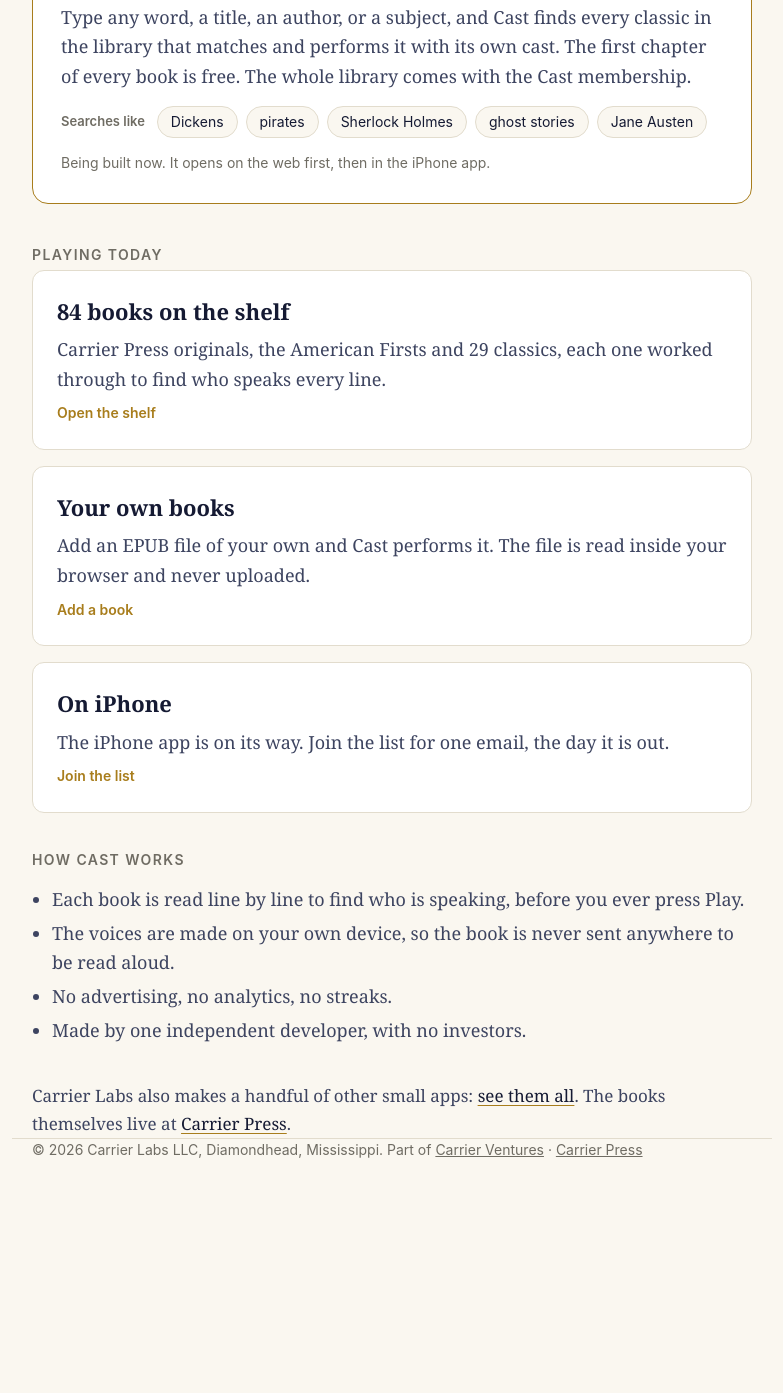
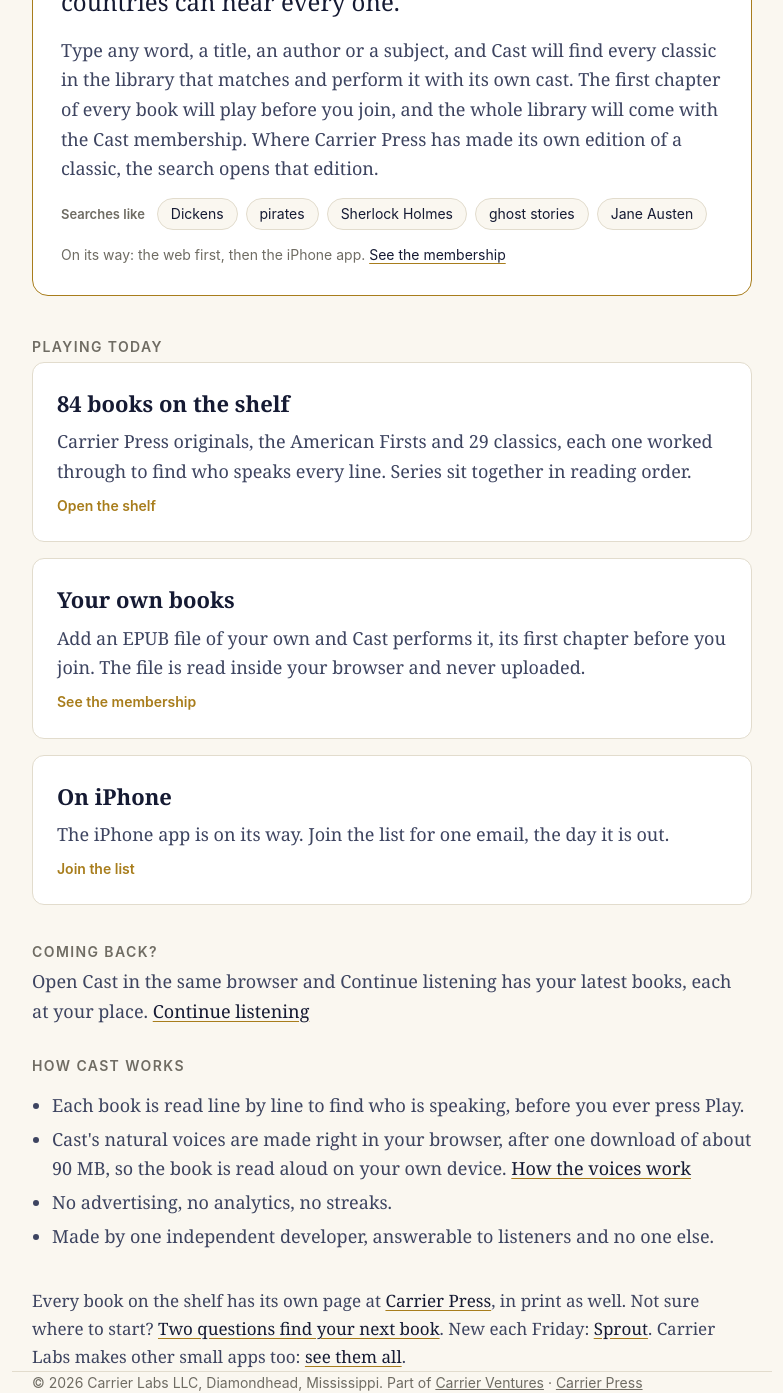
Before and after one commit to carrster43/carrierlabs-site, a plain HTML site: page index.html in a window 1280 px wide. Shown: the part 631-2024 px from the top of the page, without its empty margins (248-1031 px from the left). Before the commit the page ends 1791 px from the top, so only its background shows below. Drawn offline with Linux system fonts and the light colour scheme.

Commit message:
carrierlabs.org: Open Cast opens Cast, openings before you buy, threads onward
The hero's Open Cast now goes to the player, where every opening plays with
no key; the second button names where it goes. The Cast Library reads as on
its way, with 175 countries stated as the selection rule. Each card lands
where its label says, a Coming back line for returning listeners, the voices
line matches the privacy page, and the closing line threads to the book
pages, the reader picker, Sprout and the other apps. (Author approved
proposal 2026-11-21.)

Co-Authored-By: Claude Opus 5.5 <noreply@anthropic.com>
Claude-Session: b0e4ebbd-2fcf-4ee3-97b2-ab0d97e98d21

```diff
--- a/index.html
+++ b/index.html
@@ -1,7 +1,7 @@
 <!doctype html>
 <html lang="en"><head><meta charset="utf-8"><meta name="viewport" content="width=device-width,initial-scale=1">
-<title>Cast by Carrier Labs: Books Performed, a Voice for Each Character</title><meta name="description" content="Cast performs a book with a narrator and a voice for each character, made on your own device. Next: a library of classics you can search by any word.">
-<link rel="canonical" href="https://carrierlabs.org/"><meta property="og:title" content="Cast by Carrier Labs: Books Performed, a Voice for Each Character"><meta property="og:description" content="Cast performs a book with a narrator and a voice for each character, made on your own device. Next: a library of classics you can search by any word.">
+<title>Cast by Carrier Labs: Books Performed, a Voice for Each Character</title><meta name="description" content="Cast performs a book with a narrator and a voice for each character, made on your device. Coming next: the Cast Library, classics you search by any word.">
+<link rel="canonical" href="https://carrierlabs.org/"><meta property="og:title" content="Cast by Carrier Labs: Books Performed, a Voice for Each Character"><meta property="og:description" content="Cast performs a book with a narrator and a voice for each character, made on your device. Coming next: the Cast Library, classics you search by any word.">
 <meta property="og:url" content="https://carrierlabs.org/"><meta property="og:type" content="website"><meta property="og:image" content="https://carrierlabs.org/og-image.png"><meta property="og:image:width" content="1200"><meta property="og:image:height" content="630"><meta property="og:image:alt" content="Carrier Labs"><meta name="twitter:card" content="summary_large_image">
 <link rel="icon" href="favicon.png" type="image/png"><link rel="stylesheet" href="styles.css">
 <script type="application/ld+json">{"@context": "https://schema.org", "@type": "Organization", "@id": "https://carrierlabs.org/#organization", "name": "Carrier Labs", "legalName": "Carrier Labs LLC", "url": "https://carrierlabs.org/", "image": "https://carrierlabs.org/og-image.png", "description": "Carrier Labs LLC makes Cast, which performs books with a narrator and a voice for each character.", "address": {"@type": "PostalAddress", "addressLocality": "Diamondhead", "addressRegion": "MS", "addressCountry": "US"}, "parentOrganization": {"@type": "Organization", "name": "Carrier Ventures", "url": "https://carrierventures.org/"}}</script>
@@ -9,15 +9,17 @@
 <script type="application/ld+json">{"@context": "https://schema.org", "@type": "SoftwareApplication", "name": "Cast", "applicationCategory": "EntertainmentApplication", "operatingSystem": "Web browser", "url": "https://carrierpress.com/apps/cast/", "description": "Books performed with a narrator and a voice for each character.", "publisher": {"@id": "https://carrierlabs.org/#organization"}}</script>
 </head>
 <body><main class="wrap">
-<header><div class="eyebrow">Carrier Labs presents Cast</div><h1>Every character, in their own voice.</h1><p class="lede">Cast performs a book the way a full cast would: a narrator, and a separate voice for each character, kept the same every time you open the book so you learn who is who. It plays in your browser today.</p><p class="cta"><a class="btn" href="https://carrierpress.com/apps/cast/">Open Cast</a><a class="btn-quiet" href="https://carrierpress.com/apps/cast/">Hear a few lines first</a></p></header>
+<header><div class="eyebrow">Carrier Labs presents Cast</div><h1>Every character, in their own voice.</h1><p class="lede">Cast performs a book the way a full cast would: a narrator, and a voice of its own for each character, the same every time you open the book, so you know who is speaking before they finish a line. Press Play in your browser today and hear the opening of any book before you buy.</p><p class="cta"><a class="btn" href="https://carrierpress.com/cast/app/">Open Cast</a><a class="btn-quiet" href="https://carrierpress.com/apps/cast/">Prices and a sample</a></p></header>
 
-<section class="feature" aria-labelledby="library"><div class="tag">Coming to Cast</div><h2 id="library">The Cast Library</h2><p class="big">Tens of thousands of classics, performed for listeners in 175 countries.</p><p>Type any word, a title, an author, or a subject, and Cast finds every classic in the library that matches and performs it with its own cast. The first chapter of every book is free. The whole library comes with the Cast membership.</p><p class="tries"><span class="tries-label">Searches like</span> <span class="chip">Dickens</span> <span class="chip">pirates</span> <span class="chip">Sherlock Holmes</span> <span class="chip">ghost stories</span> <span class="chip">Jane Austen</span></p><p class="note">Being built now. It opens on the web first, then in the iPhone app.</p></section>
+<section class="feature" aria-labelledby="library"><div class="tag">Coming to Cast</div><h2 id="library">The Cast Library</h2><p class="big">Tens of thousands of classics, chosen so listeners in 175 countries can hear every one.</p><p>Type any word, a title, an author or a subject, and Cast will find every classic in the library that matches and perform it with its own cast. The first chapter of every book will play before you join, and the whole library will come with the Cast membership. Where Carrier Press has made its own edition of a classic, the search opens that edition.</p><p class="tries"><span class="tries-label">Searches like</span> <span class="chip">Dickens</span> <span class="chip">pirates</span> <span class="chip">Sherlock Holmes</span> <span class="chip">ghost stories</span> <span class="chip">Jane Austen</span></p><p class="note">On its way: the web first, then the iPhone app. <a href="https://carrierpress.com/apps/cast/">See the membership</a></p></section>
 
 <h3>Playing today</h3>
-<div class="cards"><a class="card" href="https://carrierpress.com/apps/cast/"><h2>84 books on the shelf</h2><p>Carrier Press originals, the American Firsts and 29 classics, each one worked through to find who speaks every line.</p><span class="go">Open the shelf</span></a><a class="card" href="https://carrierpress.com/apps/cast/"><h2>Your own books</h2><p>Add an EPUB file of your own and Cast performs it. The file is read inside your browser and never uploaded.</p><span class="go">Add a book</span></a><a class="card" href="https://carrierpress.com/apps/cast/"><h2>On iPhone</h2><p>The iPhone app is on its way. Join the list for one email, the day it is out.</p><span class="go">Join the list</span></a></div>
+<div class="cards"><a class="card" href="https://carrierpress.com/cast/app/"><h2>84 books on the shelf</h2><p>Carrier Press originals, the American Firsts and 29 classics, each one worked through to find who speaks every line. Series sit together in reading order.</p><span class="go">Open the shelf</span></a><a class="card" href="https://carrierpress.com/apps/cast/"><h2>Your own books</h2><p>Add an EPUB file of your own and Cast performs it, its first chapter before you join. The file is read inside your browser and never uploaded.</p><span class="go">See the membership</span></a><a class="card" href="https://carrierpress.com/apps/cast/#waitlist"><h2>On iPhone</h2><p>The iPhone app is on its way. Join the list for one email, the day it is out.</p><span class="go">Join the list</span></a></div>
 
-<h3>How Cast works</h3><ul class="plain"><li>Each book is read line by line to find who is speaking, before you ever press Play.</li><li>The voices are made on your own device, so the book is never sent anywhere to be read aloud.</li><li>No advertising, no analytics, no streaks.</li><li>Made by one independent developer, with no investors.</li></ul>
+<h3>Coming back?</h3><p class="back">Open Cast in the same browser and Continue listening has your latest books, each at your place. <a href="https://carrierpress.com/cast/app/">Continue listening</a></p>
 
-<p class="aside">Carrier Labs also makes a handful of other small apps: <a href="https://carrierpress.com/apps/">see them all</a>. The books themselves live at <a href="https://carrierpress.com/">Carrier Press</a>.</p>
+<h3>How Cast works</h3><ul class="plain"><li>Each book is read line by line to find who is speaking, before you ever press Play.</li><li>Cast's natural voices are made right in your browser, after one download of about 90 MB, so the book is read aloud on your own device. <a href="https://carrierpress.com/cast/privacy/">How the voices work</a></li><li>No advertising, no analytics, no streaks.</li><li>Made by one independent developer, answerable to listeners and no one else.</li></ul>
+
+<p class="aside">Every book on the shelf has its own page at <a href="https://carrierpress.com/audio/">Carrier Press</a>, in print as well. Not sure where to start? <a href="https://carrierpress.com/pick/">Two questions find your next book</a>. New each Friday: <a href="https://carrierpress.com/sprout/">Sprout</a>. Carrier Labs makes other small apps too: <a href="https://carrierpress.com/apps/">see them all</a>.</p>
 </main>
 <footer class="wrap">&copy; 2026 Carrier Labs LLC, Diamondhead, Mississippi. Part of <a href="https://carrierventures.org/">Carrier Ventures</a> &middot; <a href="https://carrierpress.com/">Carrier Press</a></footer></body></html>
--- a/styles.css
+++ b/styles.css
@@ -30,5 +30,6 @@ footer a{color:inherit}
 .chip{font:14px/1 var(--sans);color:var(--ink);border:1px solid var(--line);background:var(--paper);border-radius:999px;padding:8px 13px}
 .feature .note{font:14px/1.5 var(--sans);color:var(--muted);margin:6px 0 0}
 .aside{color:var(--soft);font-size:17px;margin:36px 0 0}
-.aside a{color:var(--ink);text-decoration-color:var(--gold);text-underline-offset:3px}
+.aside a,.back a,ul.plain a,.feature .note a{color:var(--ink);text-decoration-color:var(--gold);text-underline-offset:3px}
+.back{color:var(--soft);margin:0 0 8px}
 @media (max-width:520px){.feature{padding:24px 20px}}
```
